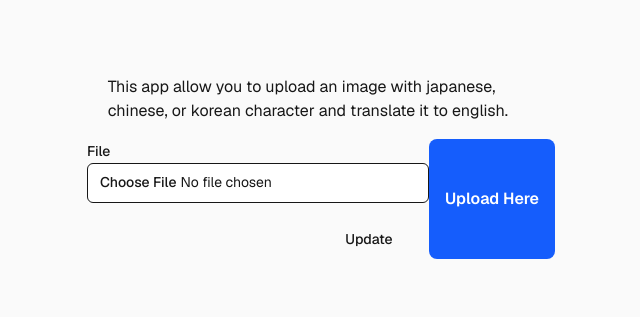
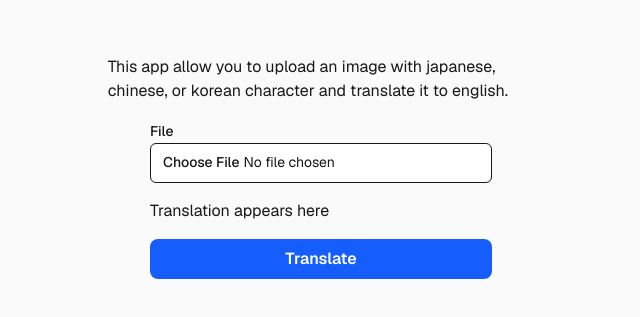
Before and after one commit to kenjos75/kenet-translator-app, a Next.js app in the folder frontend/: page / in a window 1280 px wide. Shown: the part 233-550 px from the top of the page, without its empty margins (319-959 px from the left). Built offline with nearby package versions, Linux system fonts and the light colour scheme.

Commit message:
fix: update page to act as server side and import the identify form component.

```diff
--- a/frontend/app/page.tsx
+++ b/frontend/app/page.tsx
@@ -1,127 +1,16 @@
-import { useMutation } from "@tanstack/react-query";
-import { apiRequest, queryClient } from "./lib/queryClient";
-import { zodResolver } from "@hookform/resolvers/zod";
-import { z } from "zod";
-import { useCallback } from "react";
-import { useToast } from "@/app/hooks/use-toast";
-import { useForm } from "react-hook-form";
-
-import {
-  Button
-} from '@/app/components/ui/button'
-
-import {
-  Input
-} from "@/app/components/ui/input"
-
-import {
-  Form,
-  FormControl,
-  FormField,
-  FormItem,
-  FormLabel,
-  FormMessage,
-} from "@/app/components/ui/form";
-
-const MAX_FILE_SIZE = 5 * 1024 * 1024; // 5MB
-const ACCEPTED_IMAGE_TYPES = ["image/jpeg", "image/png", "image/webp"];
+import IdentifyForm from "./components/identify-form";
 
 export default function Home() {
-
-  const imageFileSchema = z
-  .instanceof(File)
-  .refine((file: File) => file.size <= MAX_FILE_SIZE, {
-    message: "Image must be smaller than 5MB",
-  })
-  .refine((file: File) => ACCEPTED_IMAGE_TYPES.includes(file.type), {
-    message: "Only JPG, PNG, and WEBP images are allowed",
-  });
-
-  const identifySchema = z.object({
-    file: imageFileSchema
-  })
-
-  type Identify = z.infer<typeof identifySchema>
-
-
-  const form = useForm<Identify>({
-    resolver: zodResolver(identifySchema),
-    defaultValues: {
-        file: undefined
-    },
-  });
-
-
-  const { toast } = useToast();
-
-  const onSuccess = useCallback(() => {
-    console.log('Identify succeeded')
-    toast({
-      title: "Translation generated",
-      description: "Translation has been generated successfuly",
-    });
-  }, [ toast]);
-
-  const onError = useCallback((error: Error) => {
-    toast({
-      title: "Error translating image.",
-      description: error.message,
-      variant: "destructive",
-    });
-  }, [ toast]);
-
-  const mutation = useMutation({
-    mutationFn: async (data: Identify) => {
-        await apiRequest(`/api/v1/identify`, "POST", data);
-    },
-    onSuccess,
-    onError,
-  });
 
   return (
     <div className="flex min-h-screen items-center justify-center bg-zinc-50 font-sans dark:bg-black flex-col">
         <div className="flex w-1/3 justify-center items-center mb-4">
           {'This app allow you to upload an image with japanese, chinese, or korean character and translate it to english.'}
         </div>
-        <div className="flex">
-        <Form {...form}>
-          <form onSubmit={form.handleSubmit((data) => mutation.mutate(data))} className="space-y-4">
-            <FormField
-              control={form.control}
-              name="file"
-              render={({ field }) => (
-                <FormItem>
-                  <FormLabel>File</FormLabel>
-                  <FormControl>
-                  <Input
-                      type="file"
-                      onChange={(e) => {
-                        const file = e.target.files?.[0]
-                        field.onChange(file)
-                      }}
-                    />
-                  </FormControl>
-                  <FormMessage />
-                </FormItem>
-              )}
-            />
-            <div className="flex justify-end space-x-2">
-              <Button type="submit" disabled={mutation.isPending} className="min-w-[120px]">
-                {mutation.isPending ? (
-                  <>
-                    {"Identifying..."}
-                  </>
-                ) : (
-                  "Update"
-                )}
-              </Button>
-            </div>
-          </form>
-        </Form>
-          <button className="bg-blue-600 hover:bg-blue-700 text-white font-semibold py-2 px-4 rounded-lg transition duration-200 cursor-pointer">
-            {'Upload Here'}
-          </button>
+        <div className="flex w-1/2 justify-center">
+          <IdentifyForm />
         </div>
+
     </div>
   );
 }
```
